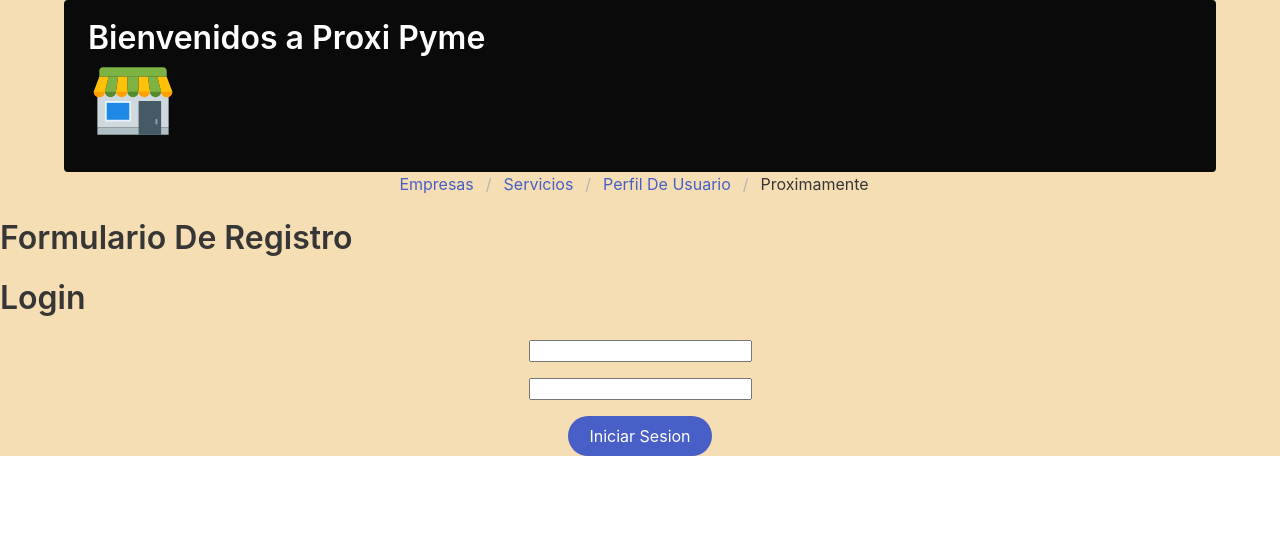
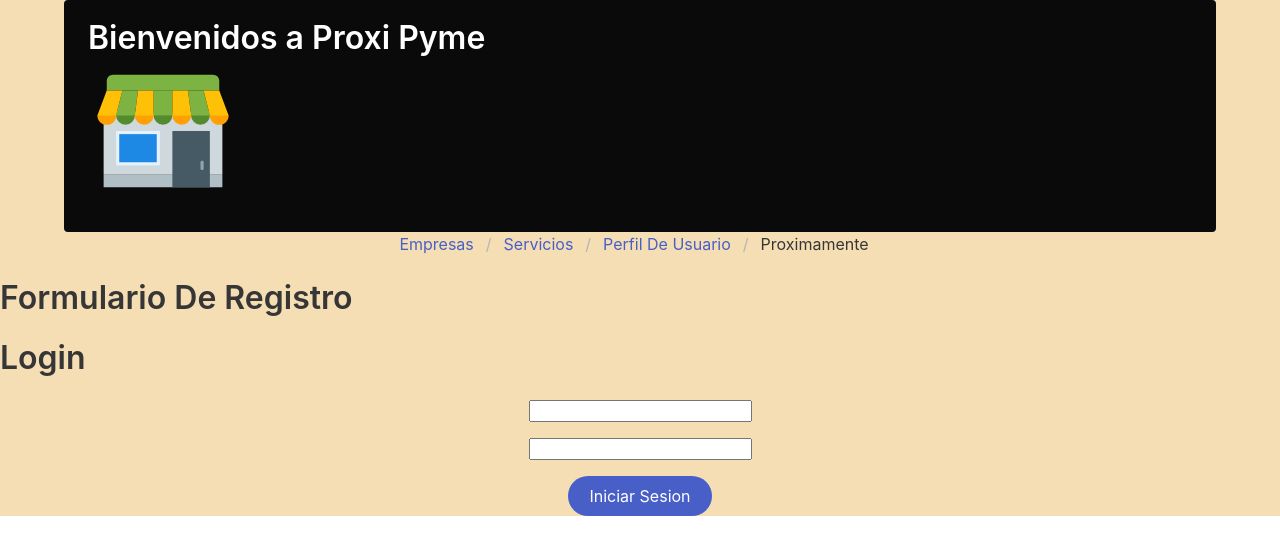
Before and after one commit to O-Uribe/ProxiPyme_Web, a React (Vite) app in the folder frontend/: page / in a window 1280 px wide. Shown: the top 554 px of the page. Built offline with nearby package versions, Linux system fonts and the light colour scheme.

Commit message:
"Arreglo"

```diff
--- a/frontend/src/components/App.jsx
+++ b/frontend/src/components/App.jsx
@@ -16,7 +16,7 @@ export const App = () => {
     <><div class="container">
       <div class="notification is-black">
         <strong><h1 class="title">Bienvenidos a Proxi Pyme</h1></strong>
-        <FcShop style={{fontSize: "90px"}}/>
+        <FcShop style={{fontSize: "150px"}}/>
       </div>
     </div><div>
 
```
